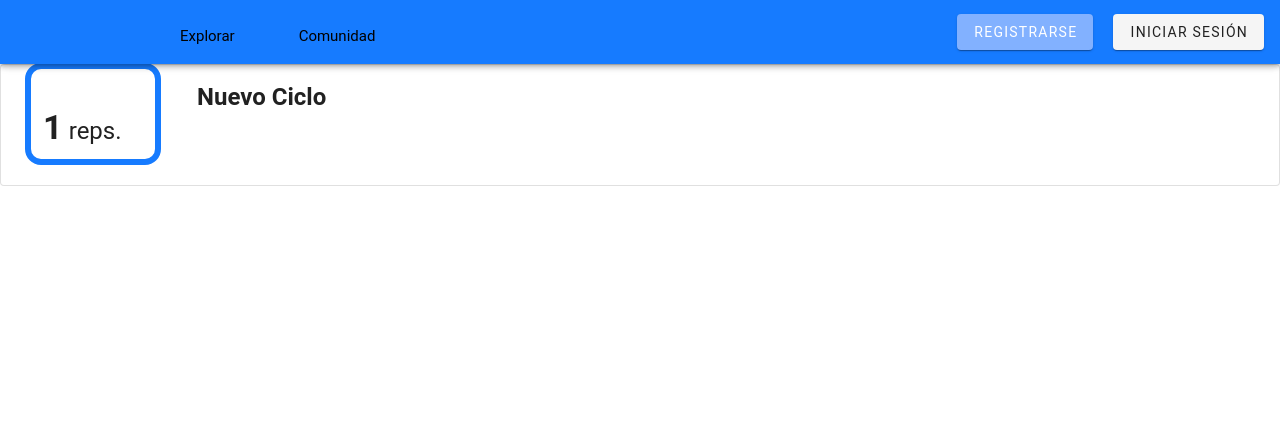
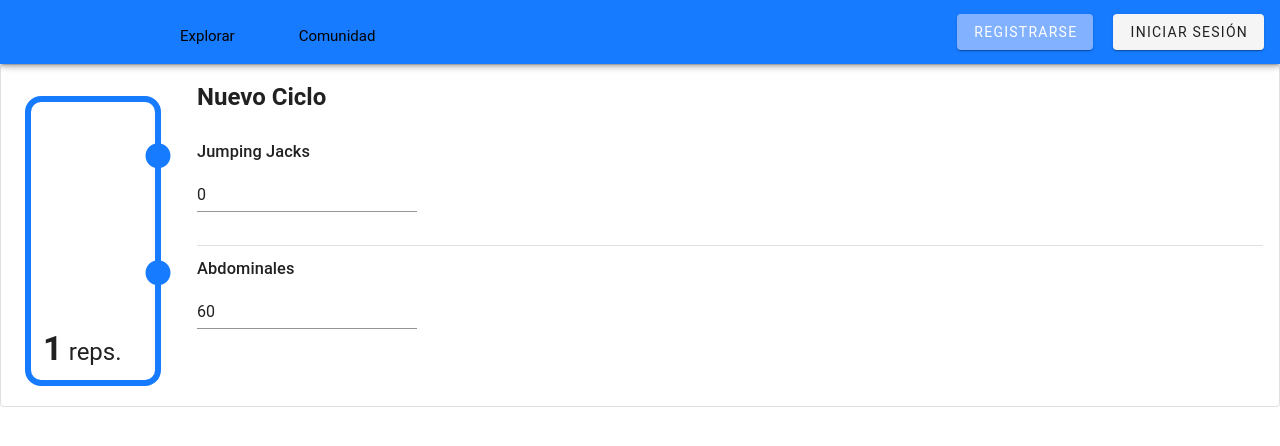
Before and after one commit to Federico-Shih/stronk, a Vue app: page /routines/1/edit in a window 1280 px wide. Shown: the top 446 px of the page. Built offline with nearby package versions, Linux system fonts and the light colour scheme.

Commit message:
Haciendo editCycles!

```diff
--- a/src/assets/base.css
+++ b/src/assets/base.css
@@ -23,7 +23,7 @@
 body {
   min-height: 100vh;
   line-height: 1.6;
-  font-family: "Kanit", sans-serif !important;
+  font-family: "Kanit", sans-serif;
   font-size: 15px;
   text-rendering: optimizeLegibility;
   -webkit-font-smoothing: antialiased;
--- a/src/components/editroutine/EditCycle.vue
+++ b/src/components/editroutine/EditCycle.vue
@@ -13,7 +13,7 @@
                   size="30"
               >mdi-circle
               </v-icon>
-              <EditExercise></EditExercise>
+              <EditExercise v-model="exercises[index]"></EditExercise>
             </div>
           <v-divider
               v-if="index !== exercises.length - 1"
@@ -44,11 +44,7 @@
 <script>
 
 import EditExercise from "@/components/editroutine/EditExercise.vue";
-export const CycleTypes = {
-  WARMUP: "warmup",
-  EXERCISE: "exercise",
-  COOLDOWN: "cooldown"
-};
+import {CycleTypes} from "@/stores/routine";
 
 export default {
   name: "EditCycle",
@@ -63,19 +59,66 @@ export default {
       required: true
     },
     bus: {
+      type: Object,
       required: true
+    },
+    cycleType: {
+      type: CycleTypes,
+      default: CycleTypes.EXERCISE
+    },
+    cycleId: {
+      type: Number,
+      default: null
+    }
+  },
+  mounted() {
+    if(this.cycleType === "warmup")
+    {
+      this.cycleName = 'Ciclo de Entrada en Calor';
+    }
+    else if(this.cycleType === "cooldown")
+    {
+      this.cycleName = 'Ciclo de Enfriamiento';
+    }
+    if(this.cycleId!=null)
+    {
+      let cycle = undefined; //= store.getCycle(this.cycleId)
+      this.cycleName = cycle.name;
+      this.cycleDetails = cycle.details;
+      this.exercises = cycle.exercises; //o como sea para agarrar los ejs
+      this.cycleRepetitions = cycle.repetitions;
     }
   },
   data: () => ({
     cycleName: 'Nuevo Ciclo',
-    cycleType: CycleTypes.EXERCISE,
     cycleDetails: '',
-    exercises: [],
+    exercises: [{
+      name: 'Jumping Jacks',
+      duration: 0,
+      repetitions: 30
+    },
+      {
+        name: 'Abdominales',
+        duration: 60,
+        repetitions: 15
+      },
+    ],
     cycleRepetitions: 1,
   }),
   methods: {
-    newExercise() {
-      this.exercises.push({id: 0})
+    chooseNewExercise() {
+      //store.showpopup()
+    },
+    getNewExercise(exerciseId, exerciseType) {
+      let exercise = undefined; //= store.getExercise(exerciseId);
+      this.exercises.push({
+        id: exerciseId,
+        type: exerciseType,
+        name: exercise.name,
+        order: this.exercises.length,
+        duration: 0,
+        repetitions: 0
+      });
     }
   }
 }
--- a/src/components/editroutine/EditExercise.vue
+++ b/src/components/editroutine/EditExercise.vue
@@ -2,23 +2,17 @@
   <div class="d-flex flex-row">
     <div class="d-flex flex-column">
       <h3 class="font-weight-medium text-decoration-none">
-        {{ this.title }}
+        {{ value.name }}
       </h3>
       <div>
-        <span v-if="exercise.reps"
-        >{{ this.repetitions }} repeticiones
-          {{ this.duration ? "| " : "" }}</span
-        >
-        <span v-if="exercise.duration"
-        >{{ this.duration }}s</span
-        >
+        <v-text-field v-model="value.duration"></v-text-field>
       </div>
     </div>
 
     <v-img
         class="flex-grow-0 ml-auto"
         width="80px"
-        :src="exercise.img_url"
+        :src="value.img_url"
         @click.stop="
                     (event) => {
                       console.log(event);
@@ -30,7 +24,13 @@
 
 <script>
 export default {
-  name: "EditExercise"
+  name: "EditExercise",
+  props: ['value'],
+  methods: {
+    handleInput (e) {
+      this.$emit('input', this.value)
+    }
+  }
 }
 </script>
 
--- a/src/models/routine.model.js
+++ b/src/models/routine.model.js
@@ -15,6 +15,7 @@ export class Cycle {
     this.title = cycleTitle;
     this.times = cycleTimes;
     this.exercises = exercises;
+    this.id = 0;
   }
 }
 
--- a/src/stores/routine.js
+++ b/src/stores/routine.js
@@ -1,4 +1,5 @@
 import { defineStore } from "pinia";
+import {cycle1} from "@/models/routine.model";
 
 export const CycleTypes = {
   WARMUP: "warmup",
@@ -23,71 +24,27 @@ export const useEditRoutine = defineStore("editroutine", {
   }
 });
 
-export const useEditCycleList = defineStore("editcyclelist", {
+export const useCycles = defineStore("cyclelist", {
   state: () => ({
-    cycles: {},
-    maxCycle: 0
+    cycles: {
+    },
   }),
   actions: {
-    createCycle(position) {
-      const newCycles = [...this.cycles];
-      Object.entries(this.cycles).forEach(([key, value]) => {
-        if (value.order >= position) {
-          newCycles[key] = { ...value, order: value.order + 1 };
-        }
-      });
-
-      newCycles[this.maxCycle] = {
-        name: "",
-        detail: "",
-        type: CycleTypes.EXERCISE,
-        order: position,
-        repetitions: 0,
-        id: this.maxCycle
-      };
-      this.maxCycle += 1;
-    },
-    swapPositions(cycleIdA, cycleIdB) {
-      const aPosition = this.cycles[cycleIdA].order;
-      this.cycles[cycleIdA].order = this.cycles[cycleIdB].order;
-      this.cycles[cycleIdB].order = aPosition;
-    },
-    deleteCycle(cycleId) {
-      delete this.cycles[cycleId];
-      // TODO: actualizar las ordenes
-    },
-    setCycleName(cycle, name) {
-      this.cycles[cycle].name = name;
-    },
-    setCycleType(cycle, type) {
-      this.cycles[cycle].type = type;
-    },
-    setCycleRepetitions(cycle, reps) {
-      this.cycles[cycle].repetitions = reps;
-    },
+    async callCycleById(id) {
+      if (!this.cycles[id]) {
+        this.cycles[id] = cycle1;
+      }
+    }
   },
   getters: {
-    getOrderedCycles() {
-      return Object.values(this.cycles).sort(
-        (cycleA, cycleB) => cycleA.order - cycleB.order
-      );
+    getCycleById: (state) => {
+      return (id) => {
+        return state.cycles[id];
+      }
     }
   }
 });
 
-export const useEditCycle = defineStore("editcycle", {
-  state: () => ({
-    cycleExercises: {}
-  }),
-  getters: {},
-  actions: {
-    addCycleList(cycleId) {
-      this.cycleExercises[cycleId] = {};
-    },
-    createExercise(cycleId, exerciseId, reps, duration) {
-    }
-  }
-});
 
 // export const routine = {
 //   title: "Abdominales en 15 minutos",
--- a/src/views/RoutineEditCreationPage.vue
+++ b/src/views/RoutineEditCreationPage.vue
@@ -1,5 +1,5 @@
 <template>
-  <EditCycle bus="" routine-id="" order=""></EditCycle>
+  <EditCycle bus="" :routine-id="0" :order="0"></EditCycle>
 </template>
 
 <script>
```
